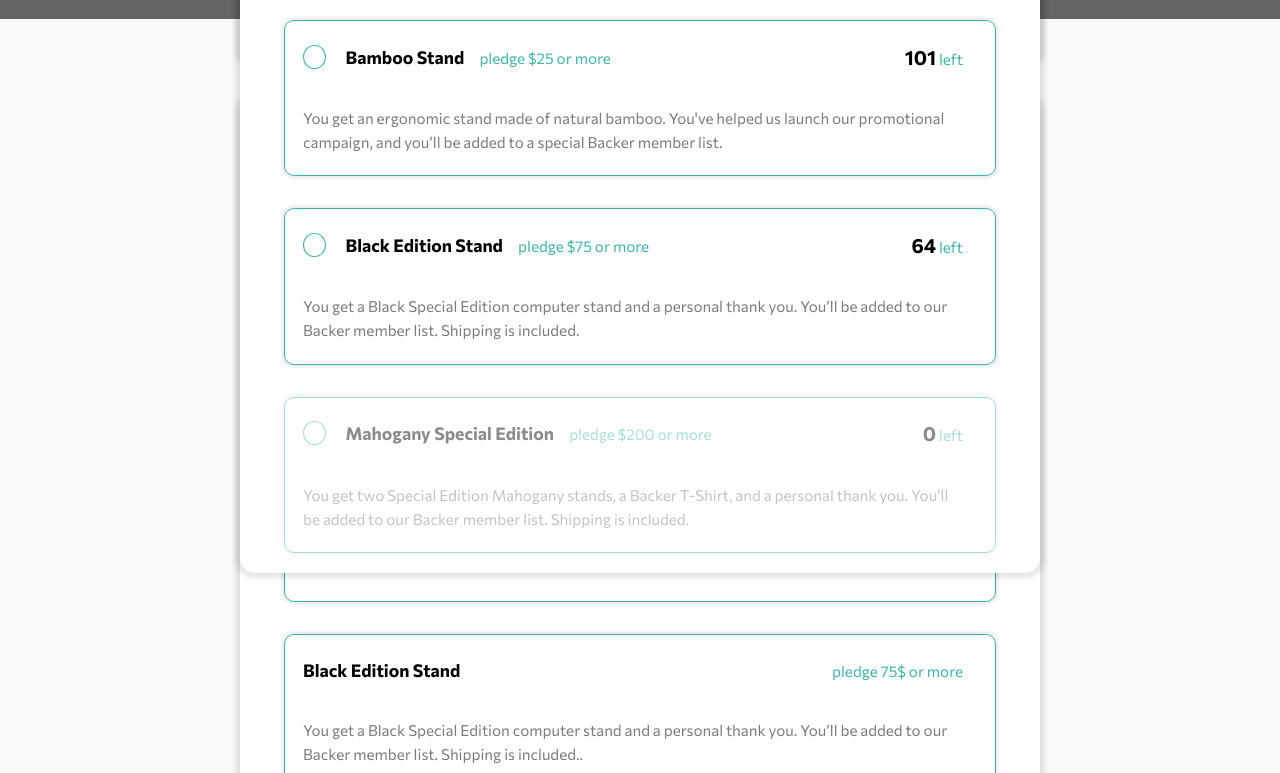
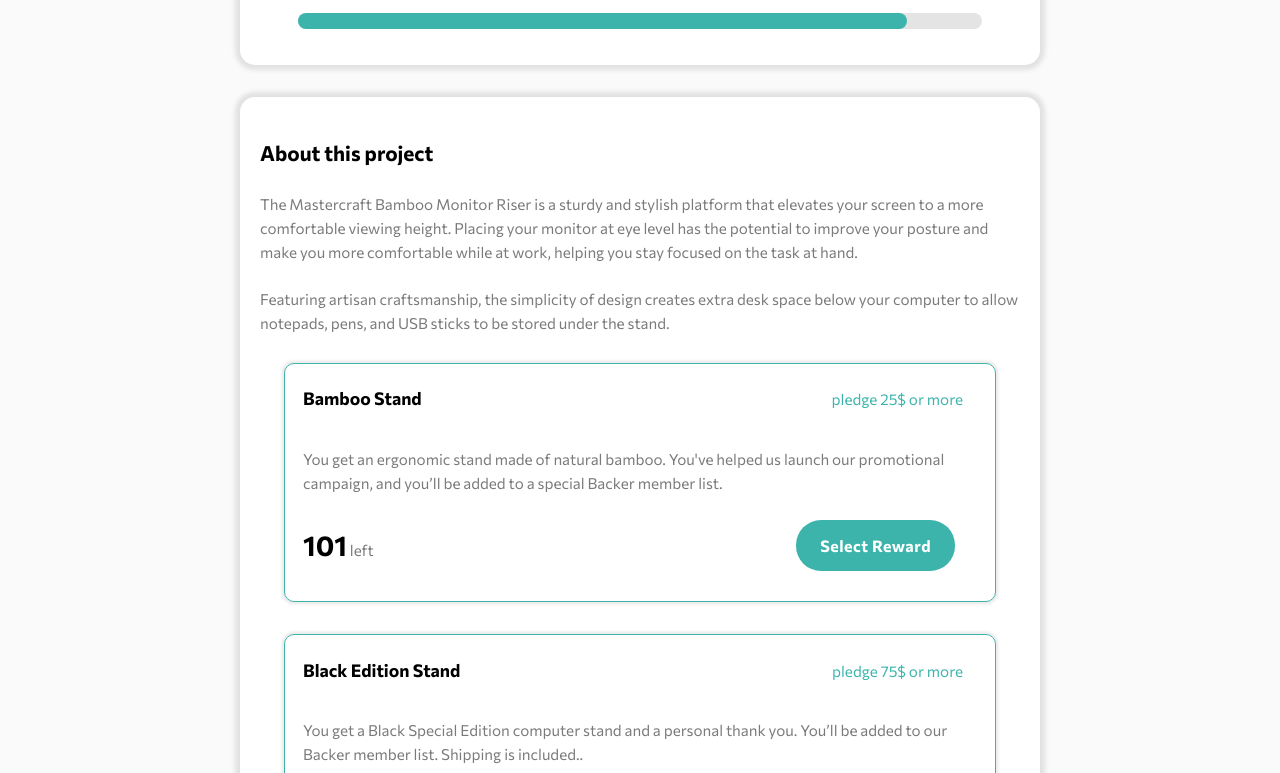
Before and after one commit to kamilp522/crowdfunding-page, a website built with Parcel: page src/index.html in a window 1280 px wide. Shown: the part 781-1554 px from the top of the page. Built offline with nearby package versions, Linux system fonts and the light colour scheme.

Commit message:
:bug: html bug fix

```diff
--- a/src/index.html
+++ b/src/index.html
@@ -145,7 +145,7 @@
           </div>
         </div>
       </section>
-      <div class="selection-modal active">
+      <div class="selection-modal">
         <div class="selection-modal-wrapper">
           <div class="modal-intro-container">
             <div class="title-container">
```
Also changed, not shown: README.md, dist/index.html, screenshots/screenshot_01.png (added), screenshots/screenshot_02.png (added), screenshots/screenshot_03.png (added), screenshots/screenshot_04.png (added).
